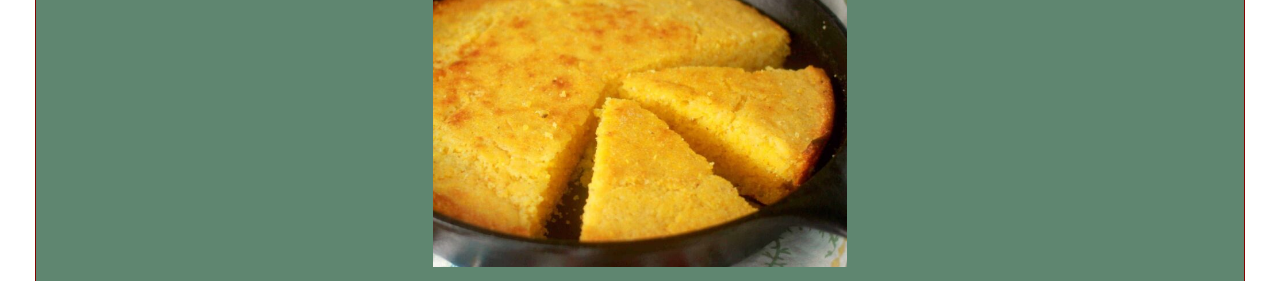
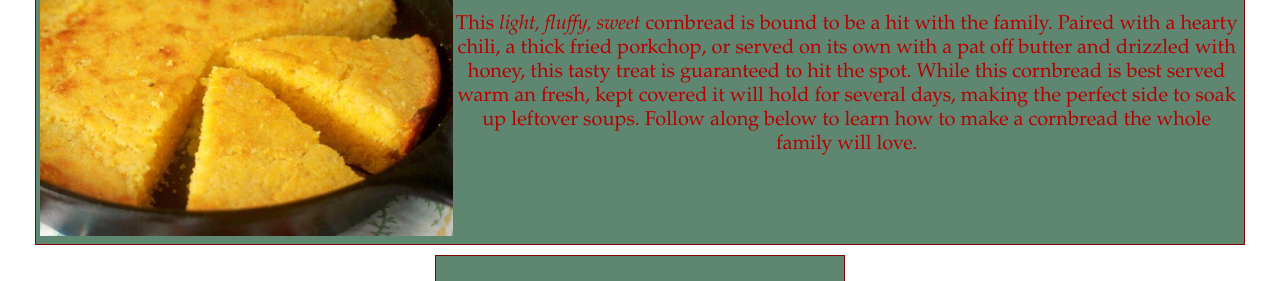
Before and after one commit to jachapman90/odin-recipes, a plain HTML site: page recipes/cornbread.html in a window 1280 px wide. Shown: the part 164-445 px from the top of the page. Drawn offline with Linux system fonts and the light colour scheme.

Commit message:
Add flex to descriptions

```diff
--- a/recipes/cornbread.html
+++ b/recipes/cornbread.html
@@ -7,15 +7,17 @@
       <title>Cornbread</title>
     </head>
     <body>
-      <div class=desc>
+
       <h1>Cornbread</h1>
+      <div class="desc">
         <img class=thumb src="../img/cornbread.jpg" height="310" alt="A cast-iron skillet with sliced, fresh cornbread.">
-    <h2>Description</h2>
+    <div>
+        <h2>Description</h2>
       <p>This <em>light, fluffy, sweet</em> cornbread is bound to be a hit with the family.
       Paired with a hearty chili, a thick fried porkchop, or served on its own with a pat off butter and drizzled with honey,
     this tasty treat is guaranteed to hit the spot. While this cornbread is best served warm an fresh, kept covered it will hold for several days, making the perfect side to soak up leftover soups.
     Follow along below to learn how to make a cornbread the whole family will love.</p>
-    </div>
+    </div></div>
     <div class="ingredients"><h2>Ingredients</h2>
       <ul>
         <li>1 Cup All-Purpose Flour</li>
--- a/styles/styles.css
+++ b/styles/styles.css
@@ -10,6 +10,7 @@ a {
 }
 
 .desc {
+    display: flex;
     font-size: 20px;
     width: 1200px;
     border: 1px solid #820300;
```
Also changed, not shown: recipes/garlic-parm-shrimp.html (+4 -4 lines), recipes/risotto.html (+5 -3 lines).
